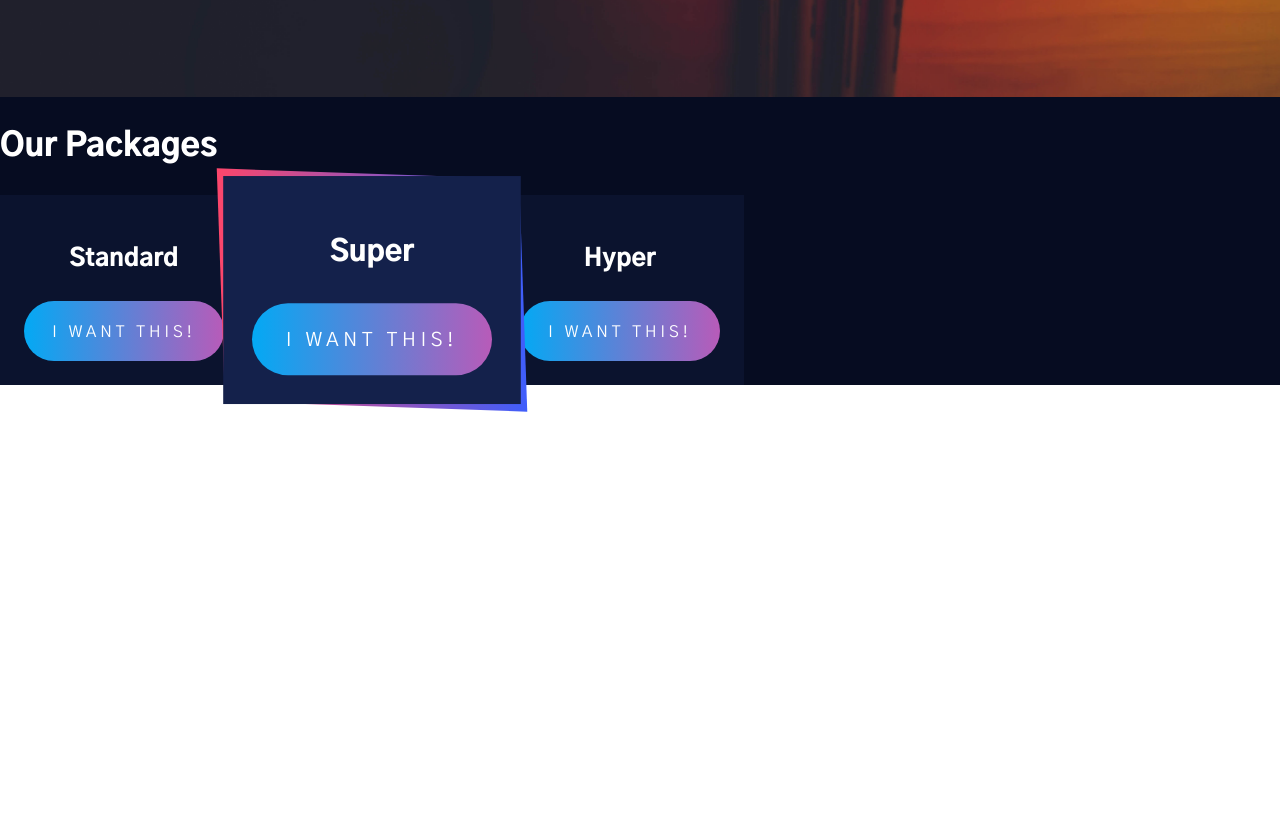
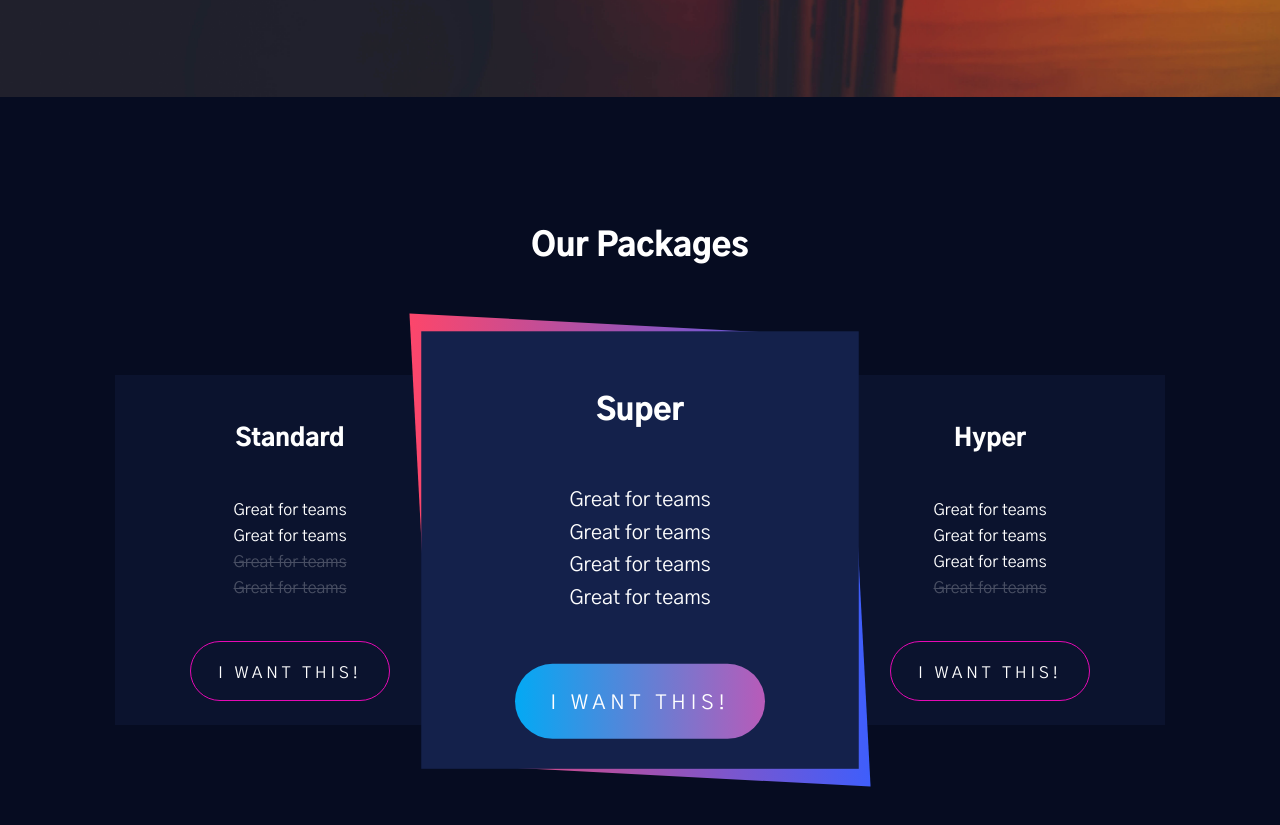
Before and after one commit to bagseye/startup, a Gatsby site: page / in a window 1280 px wide. Shown: the part 1521-2346 px from the top of the page. Before the commit the page ends 1933 px from the top, so only its background shows below. Built offline with nearby package versions, Linux system fonts and the light colour scheme; Gatsby itself is replaced by a stand-in of ours.

Commit message:
Added packages styling

```diff
--- a/src/components/Package/package.js
+++ b/src/components/Package/package.js
@@ -1,9 +1,9 @@
 import React from "react"
 import styled from "styled-components"
 
-const Package = ({ title, benefits, children, active }) => {
+const Package = ({ title, children, active }) => {
   return (
-    <PackageWrapper className={active ? "active" : null}>
+    <PackageWrapper className={active ? "active" : "not-active"}>
       <div className="content">
         <h3>{title}</h3>
         {children}
@@ -15,33 +15,68 @@ const Package = ({ title, benefits, children, active }) => {
 const PackageWrapper = styled.article`
   position: relative;
   z-index: 1;
+  width: 100%;
+  max-width: 350px;
+  margin-bottom: 3rem;
+
+  @media (min-width: 992px) {
+    width: calc(100% / 3);
+    margin-bottom: 0;
+  }
 
   .content {
     background: #0b132e;
     color: #fff;
     text-align: center;
     padding: 1.5rem;
+
+    ul {
+      padding-left: 0;
+      list-style: none;
+      margin: 2.5rem 0;
+
+      li {
+        line-height: 26px;
+      }
+
+      .linethrough {
+        text-decoration: line-through;
+        opacity: 0.25;
+      }
+    }
+  }
+
+  &.not-active {
+    button {
+      background: transparent;
+      border: 1px solid #e609b5;
+    }
   }
 
   &.active {
+    order: 1;
     z-index: 3;
-    transform: scale(1.2);
+    transform: scale(1.09);
+
+    @media (min-width: 992px) {
+      order: 0;
+      transform: scale(1.25);
+    }
 
     .content {
-      padding: 1.5rem;
       background: #14214b;
     }
 
     &::before {
       content: "";
       position: absolute;
-      top: -2px;
-      right: -2px;
-      bottom: -2px;
-      left: -2px;
+      top: -5px;
+      right: 0px;
+      bottom: -5px;
+      left: 0px;
       background: linear-gradient(to right, #fc466b, #3f5efb);
       z-index: -1;
-      transform: skew(2deg, 2deg);
+      transform: skew(3deg, 3deg);
     }
   }
 `
--- /dev/null
+++ b/src/components/Packages/packages.js
@@ -0,0 +1,29 @@
+import React from "react"
+import styled from "styled-components"
+
+const Packages = ({ title, children }) => {
+  return (
+    <PackagesWrapper>
+      <h2>{title}</h2>
+      <div className="flex-container">{children}</div>
+    </PackagesWrapper>
+  )
+}
+
+const PackagesWrapper = styled.section`
+  padding: 100px 30px;
+  text-align: center;
+
+  .flex-container {
+    flex-direction: column-reverse;
+    padding-top: 80px;
+    align-items: center;
+    justify-content: center;
+
+    @media (min-width: 992px) {
+      flex-direction: row;
+    }
+  }
+`
+
+export default Packages
--- a/src/components/layout.js
+++ b/src/components/layout.js
@@ -57,6 +57,14 @@ const LayoutWrapper = styled.div`
       }
     }
   }
+
+  .section-padding {
+    padding: 100px 30px;
+  }
+
+  .text-center {
+    text-align: center;
+  }
 `
 
 export default Layout
--- a/src/pages/index.js
+++ b/src/pages/index.js
@@ -5,6 +5,7 @@ import TextBlock from "../components/TextBlock/textBlock"
 import TextBlockImg from "../components/TextBlockImg/textBlockImg"
 import Perk from "../components/Perk/perk"
 import Button from "../components/Button/button"
+import Packages from "../components/Packages/packages"
 import Package from "../components/Package/package"
 
 import perk1Img from "../images/speed.svg"
@@ -62,20 +63,35 @@ export default () => (
           />
         </div>
       </TextBlockImg>
-      <section>
-        <h2>Our Packages</h2>
-        <div className="flex-container trio-block">
+      <Packages title="Our Packages">
         <Package title="Standard">
+          <ul>
+            <li>Great for teams</li>
+            <li>Great for teams</li>
+            <li className="linethrough">Great for teams</li>
+            <li className="linethrough">Great for teams</li>
+          </ul>
           <Button cta="I want this!" />
         </Package>
         <Package title="Super" active={true}>
+          <ul>
+            <li>Great for teams</li>
+            <li>Great for teams</li>
+            <li>Great for teams</li>
+            <li>Great for teams</li>
+          </ul>
           <Button cta="I want this!" />
         </Package>
         <Package title="Hyper">
+          <ul>
+            <li>Great for teams</li>
+            <li>Great for teams</li>
+            <li>Great for teams</li>
+            <li className="linethrough">Great for teams</li>
+          </ul>
           <Button cta="I want this!" />
         </Package>
-        </div>
-      </section>
+      </Packages>
     </Layout>
   </>
 )
```
Lines whose indentation alone changed are shown as unchanged.
